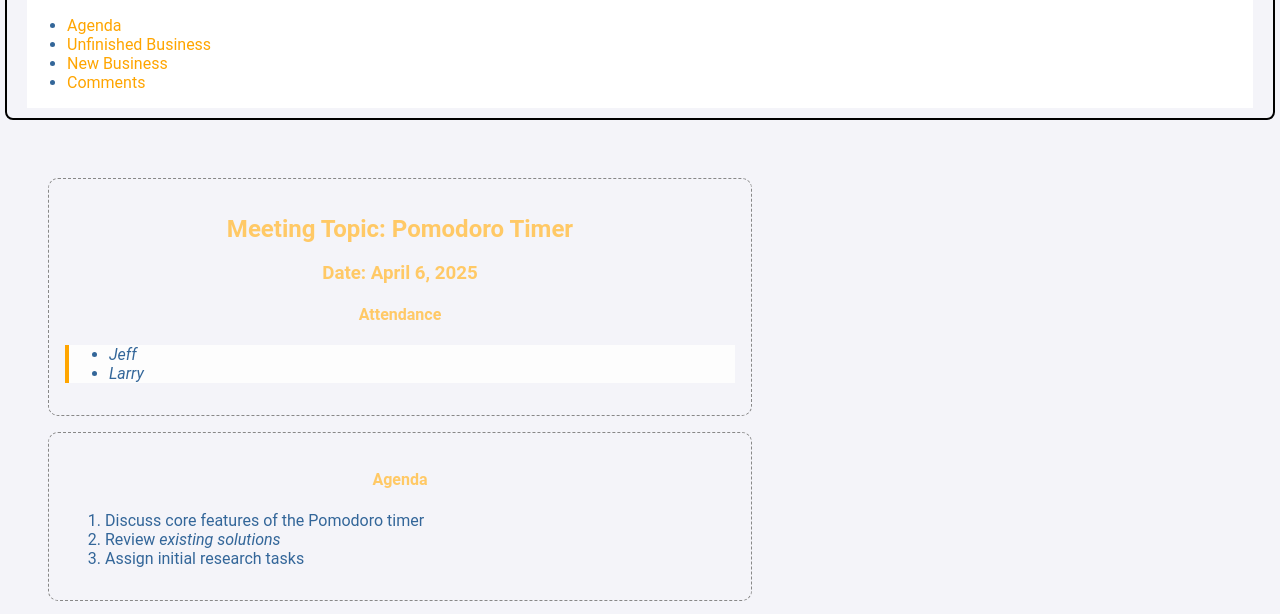
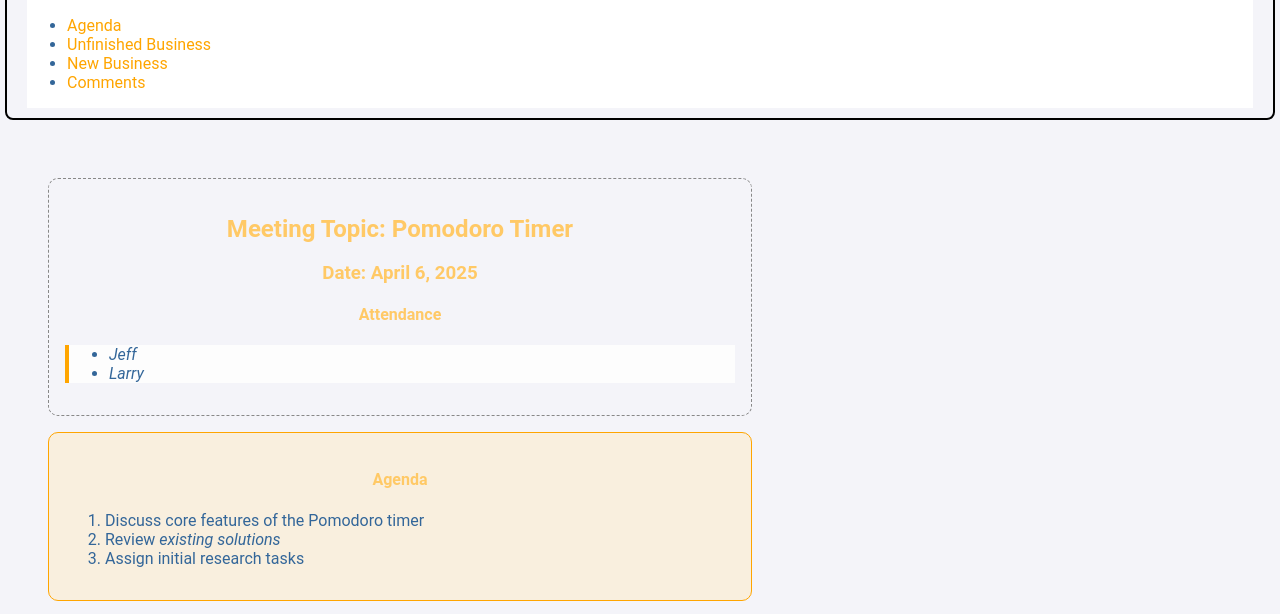
Before and after one commit to Yilin077/sp25-cse110-lab3, a plain HTML site: page index.html in a window 1280 px wide. Shown: the part 108-722 px from the top of the page. Drawn offline with Linux system fonts and the light colour scheme.

Commit message:
Update index.html

```diff
--- a/index.html
+++ b/index.html
@@ -6,6 +6,19 @@
     <title>Meeting Minutes - Pomodoro Timer</title>
     <link rel="icon" href="favicon.ico" type="image/x-icon">
     <link rel="stylesheet" href="style.css">
+    <style>
+  /* Internal CSS Example - highlights agenda section */
+  #agenda {
+    background-color: rgba(255, 229, 180, 0.4); /* soft orange background */
+    border: 1px solid #ffa500;
+    padding: 1em;
+  }
+
+  p {
+    color: #333;
+  }
+</style>
+
   </head>
   <body>
 
```
